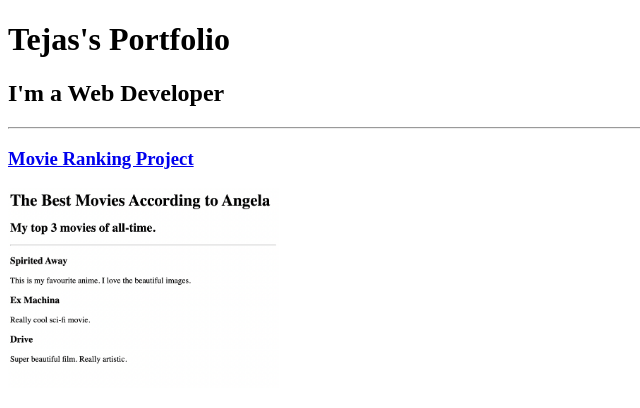
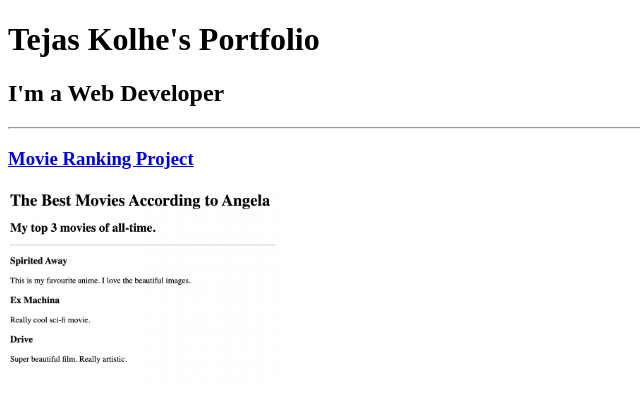
Before and after one commit to Tejas411/webDevBoot, a plain HTML site: page index.html in a window 1280 px wide. Shown: the top 408 px of the page, without its empty margins (0-640 px from the left). Drawn offline with Linux system fonts and the light colour scheme.

Commit message:
Add files via upload

```diff
--- a/index.html
+++ b/index.html
@@ -3,11 +3,11 @@
 
 <head>
   <meta charset="UTF-8">
-  <title>Tejas's Portfolio</title>
+  <title>Tejas Kolhe's Portfolio</title>
 </head>
 
 <body>
-  <h1>Tejas's Portfolio</h1>
+  <h1>Tejas Kolhe's Portfolio</h1>
   <h2>I'm a Web Developer</h2>
   <hr />
   <h3><a href="./public/movie-ranking.html">Movie Ranking Project</a></h3>
```
